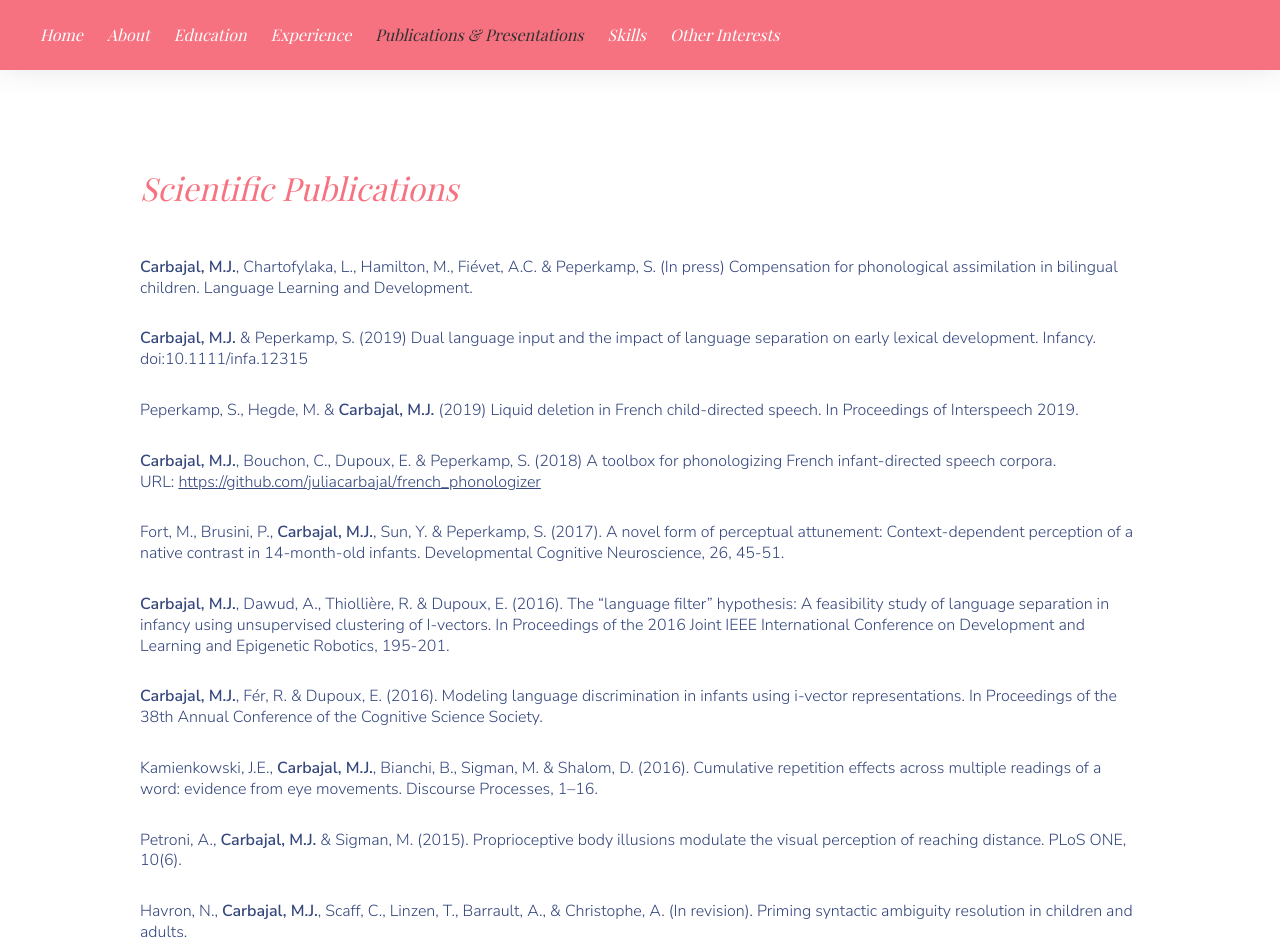
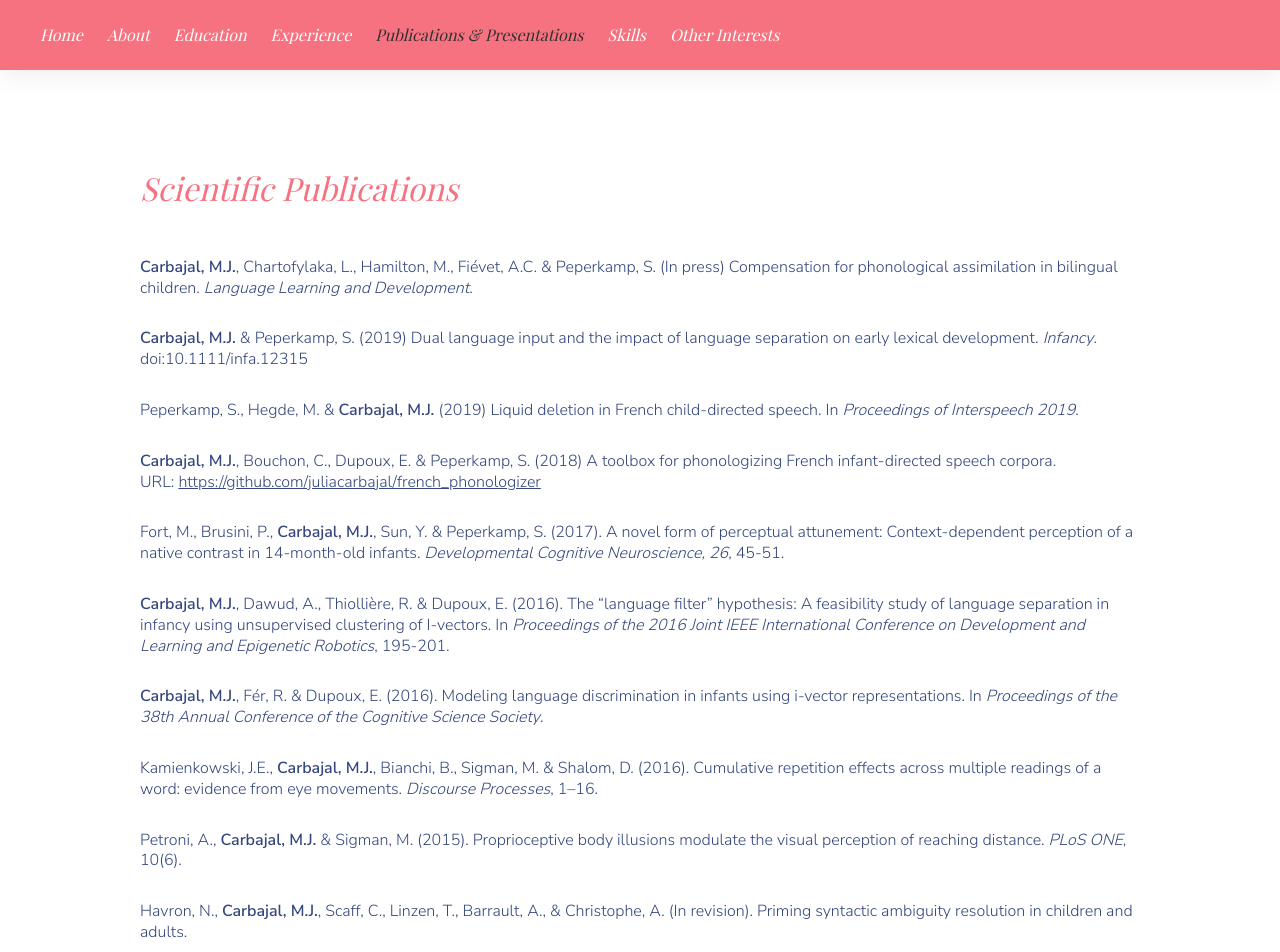
Before and after one commit to basaringaron/julie-website, a Jekyll site: the page built from publications.html, in a window 1280 px wide. Shown: the top 952 px of the page. Built offline with Jekyll 4.4.1, drawn with Linux system fonts in a browser that asks for light colours; some web fonts are replaced.

Commit message:
Formatting

```diff
--- a/publications.html
+++ b/publications.html
@@ -5,16 +5,16 @@ title: Publications & Presentations
 	<div class='content' style='--date-width:200px;'>
 		<h1>Scientific Publications</h1>
 
-		<p><strong>Carbajal, M.J.</strong>, Chartofylaka, L., Hamilton, M., Fiévet, A.C. &amp; Peperkamp, S. (In press) Compensation for phonological assimilation in bilingual children. Language Learning and Development.</p>
-		<p><strong>Carbajal, M.J.</strong> &amp; Peperkamp, S. (2019) Dual language input and the impact of language separation on early lexical development. Infancy. doi:10.1111/infa.12315</p>
-		<p>Peperkamp, S., Hegde, M. &amp; <strong>Carbajal, M.J.</strong> (2019) Liquid deletion in French child-directed speech. In Proceedings of Interspeech 2019.</p>
+		<p><strong>Carbajal, M.J.</strong>, Chartofylaka, L., Hamilton, M., Fiévet, A.C. &amp; Peperkamp, S. (In press) Compensation for phonological assimilation in bilingual children. <i>Language Learning and Development</i>.</p>
+		<p><strong>Carbajal, M.J.</strong> &amp; Peperkamp, S. (2019) Dual language input and the impact of language separation on early lexical development. <i>Infancy</i>. doi:10.1111/infa.12315</p>
+		<p>Peperkamp, S., Hegde, M. &amp; <strong>Carbajal, M.J.</strong> (2019) Liquid deletion in French child-directed speech. In <i>Proceedings of Interspeech 2019</i>.</p>
 		<p><strong>Carbajal, M.J.</strong>, Bouchon, C., Dupoux, E. &amp; Peperkamp, S. (2018) A toolbox for phonologizing French infant-directed speech corpora.</br>
 			URL: <a href='https://github.com/juliacarbajal/french_phonologizer'>https://github.com/juliacarbajal/french_phonologizer</a></p>
-		<p>Fort, M., Brusini, P., <strong>Carbajal, M.J.</strong>, Sun, Y. &amp; Peperkamp, S. (2017). A novel form of perceptual attunement: Context-dependent perception of a native contrast in 14-month-old infants. Developmental Cognitive Neuroscience, 26, 45-51.</p>
-		<p><strong>Carbajal, M.J.</strong>, Dawud, A., Thiollière, R. &amp; Dupoux, E. (2016). The “language filter” hypothesis: A feasibility study of language separation in infancy using unsupervised clustering of I-vectors. In Proceedings of the 2016 Joint IEEE International Conference on Development and Learning and Epigenetic Robotics, 195-201.</p>
-		<p><strong>Carbajal, M.J.</strong>, Fér, R. &amp; Dupoux, E. (2016). Modeling language discrimination in infants using i-vector representations. In Proceedings of the 38th Annual Conference of the Cognitive Science Society.</p>
-		<p>Kamienkowski, J.E., <strong>Carbajal, M.J.</strong>, Bianchi, B., Sigman, M. &amp; Shalom, D. (2016). Cumulative repetition effects across multiple readings of a word: evidence from eye movements. Discourse Processes, 1–16.</p>
-		<p>Petroni, A., <strong>Carbajal, M.J.</strong> &amp; Sigman, M. (2015). Proprioceptive body illusions modulate the visual perception of reaching distance. PLoS ONE, 10(6).</p>
+		<p>Fort, M., Brusini, P., <strong>Carbajal, M.J.</strong>, Sun, Y. &amp; Peperkamp, S. (2017). A novel form of perceptual attunement: Context-dependent perception of a native contrast in 14-month-old infants. <i>Developmental Cognitive Neuroscience, 26</i>, 45-51.</p>
+		<p><strong>Carbajal, M.J.</strong>, Dawud, A., Thiollière, R. &amp; Dupoux, E. (2016). The “language filter” hypothesis: A feasibility study of language separation in infancy using unsupervised clustering of I-vectors. In <i>Proceedings of the 2016 Joint IEEE International Conference on Development and Learning and Epigenetic Robotics</i>, 195-201.</p>
+		<p><strong>Carbajal, M.J.</strong>, Fér, R. &amp; Dupoux, E. (2016). Modeling language discrimination in infants using i-vector representations. In <i>Proceedings of the 38th Annual Conference of the Cognitive Science Society</i>.</p>
+		<p>Kamienkowski, J.E., <strong>Carbajal, M.J.</strong>, Bianchi, B., Sigman, M. &amp; Shalom, D. (2016). Cumulative repetition effects across multiple readings of a word: evidence from eye movements. <i>Discourse Processes</i>, 1–16.</p>
+		<p>Petroni, A., <strong>Carbajal, M.J.</strong> &amp; Sigman, M. (2015). Proprioceptive body illusions modulate the visual perception of reaching distance. <i>PLoS ONE</i>, 10(6).</p>
 
 		<p>Havron, N., <strong>Carbajal, M.J.</strong>, Scaff, C., Linzen, T., Barrault, A., &amp; Christophe, A. (In revision). Priming syntactic ambiguity resolution in children and adults.</p>
 		<p>Byers-Heinlein, K., Tsui, A., Bergmann, C., Black, A.K., Brown, A., <strong>Carbajal, M.J.</strong>, et al. (In revision). A multi-lab study of bilingual infants: Exploring the preference for infant-directed speech. </p>
```
